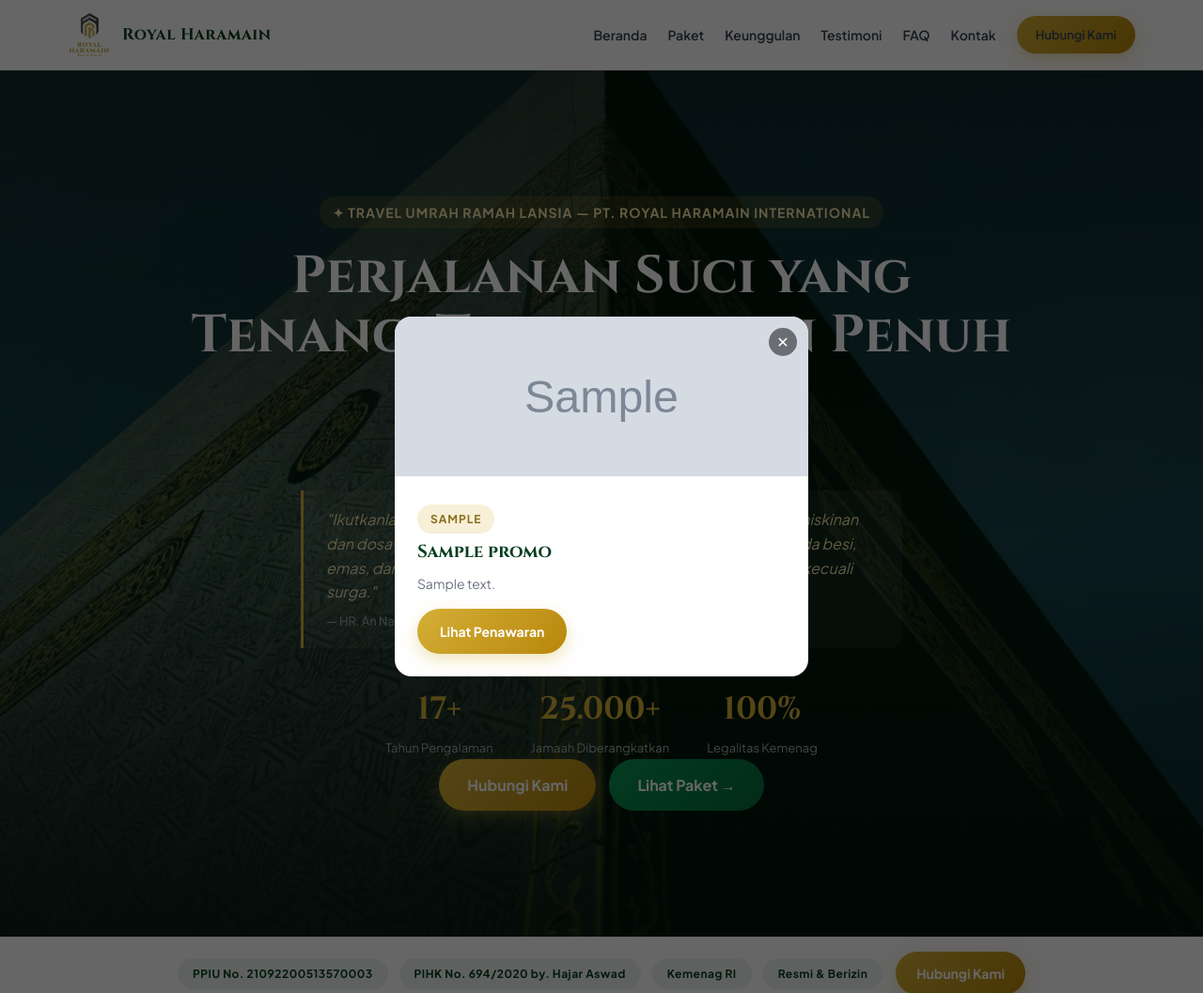
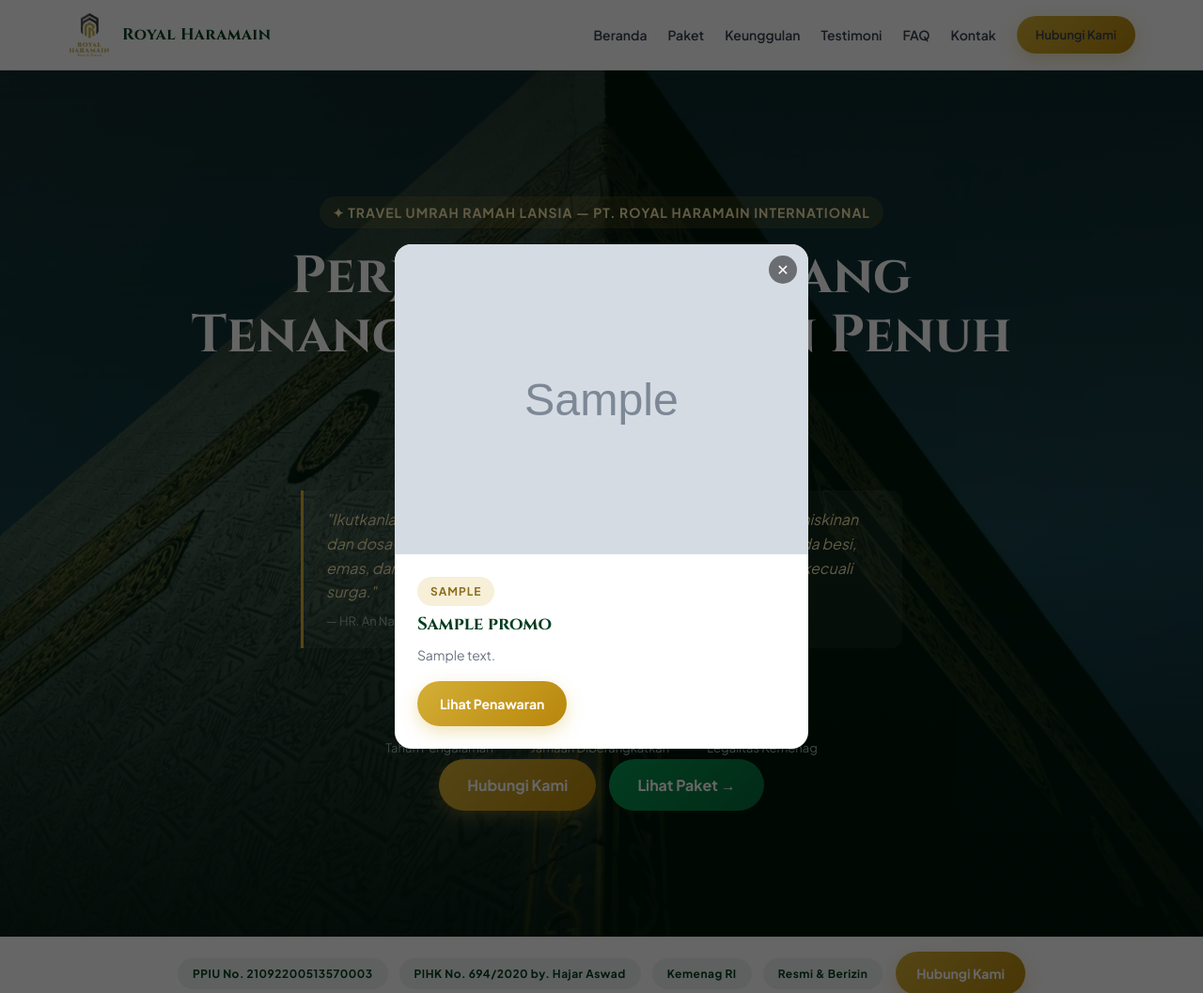
Before and after one commit to baktisaputro/royalharamain, a PHP site: page / in a window 1280 px wide. Shown: the whole page at 94% size. Run offline with PHP 8.4, Linux system fonts and the light colour scheme; data comes from the database, SQL or seed files in the repository; tables that the repository leaves empty hold one stand-in row (values such as "Sample post"); grey boxes marked "Sample" are stand-in pictures.

Commit message:
Step 11b: Popup promo tampilkan gambar sesuai rasio asli (tanpa crop), card max-height 90vh + scroll, tombol tutup sticky

```diff
--- a/css/style_pub.css
+++ b/css/style_pub.css
@@ -184,11 +184,18 @@ footer.site .brand-text { color:#fff; font-family:'Cinzel',serif; margin-bottom:
 .modal-overlay { position:fixed; inset:0; background:rgba(0,0,0,.6); display:none; align-items:center; justify-content:center; z-index:200; padding:20px; }
 .modal-overlay.show { display:flex; }
 .modal-card { background:#fff; border-radius:18px; max-width:440px; width:100%; overflow:hidden; position:relative; }
-.modal-card img { width:100%; height:170px; object-fit:cover; }
+.modal-card img { width:100%; height:auto; display:block; }
 .modal-card .modal-body { padding:24px; }
 .modal-card h3 { color:var(--emerald-dark); margin-bottom:10px; }
 .modal-card p { color:var(--muted); font-size:14px; margin-bottom:16px; }
 .modal-close { position:absolute; top:12px; right:12px; background:rgba(0,0,0,.5); color:#fff; width:30px; height:30px; border-radius:50%; }
+
+/* Popup promo: tampilkan foto sesuai rasio aslinya (tanpa crop) — hanya berlaku untuk #promoModal.
+   Kartu dibatasi tinggi viewport dan bisa di-scroll bila foto sangat tinggi.
+   Tombol ✕ dibuat "sticky" agar tetap terlihat & bisa diklik saat konten di-scroll
+   (margin-bottom negatif menjaga foto tetap menempel di tepi atas kartu, seperti tampilan aslinya). */
+#promoModal .modal-card { max-height:90vh; overflow-y:auto; overflow-x:hidden; }
+#promoModal .modal-card:has(img) .modal-close { position:sticky; right:auto; top:12px; display:block; width:30px; height:30px; margin:12px 12px -42px auto; z-index:5; }
 
 /* responsive */
 @media (max-width:900px) {
```
